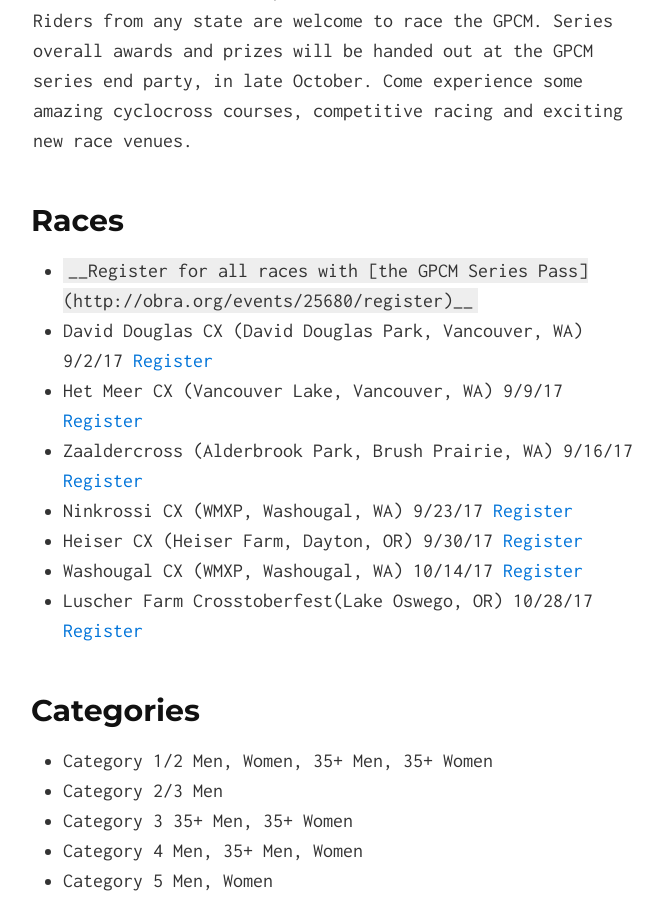
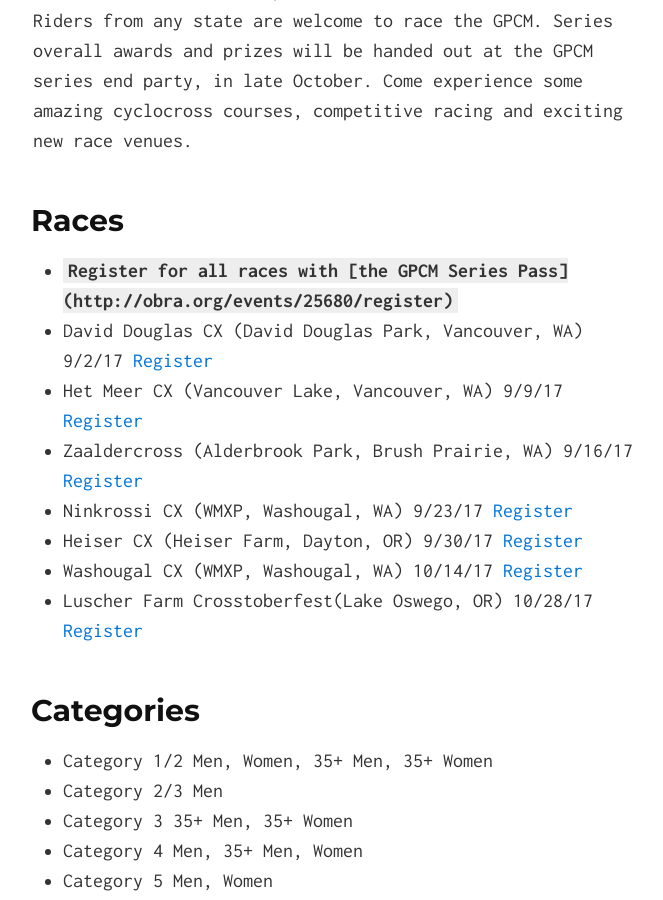
Before and after one commit to mathowie/cyclocross.gp, a Jekyll site: the page built from index.md, in a window 1280 px wide and 900 px high, scrolled down 414 px. Shown: the whole window, without its empty margins (307-970 px from the left). Built offline with Jekyll 4.4.1, drawn with Linux system fonts in a browser that asks for light colours.

Commit message:
fix highlight

```diff
--- a/index.md
+++ b/index.md
@@ -9,7 +9,7 @@
 
 ## Races
 
-* `__Register for all races with [the GPCM Series Pass](http://obra.org/events/25680/register)__`
+* __`Register for all races with [the GPCM Series Pass](http://obra.org/events/25680/register)`__
 * David Douglas CX (David Douglas Park, Vancouver, WA) 9/2/17 [Register](http://obra.org/events/25678/register)
 * Het Meer CX (Vancouver Lake, Vancouver, WA) 9/9/17 [Register](http://obra.org/events/25679/register)
 * Zaaldercross (Alderbrook Park, Brush Prairie, WA) 9/16/17 [Register](http://obra.org/events/25681/register)
```
